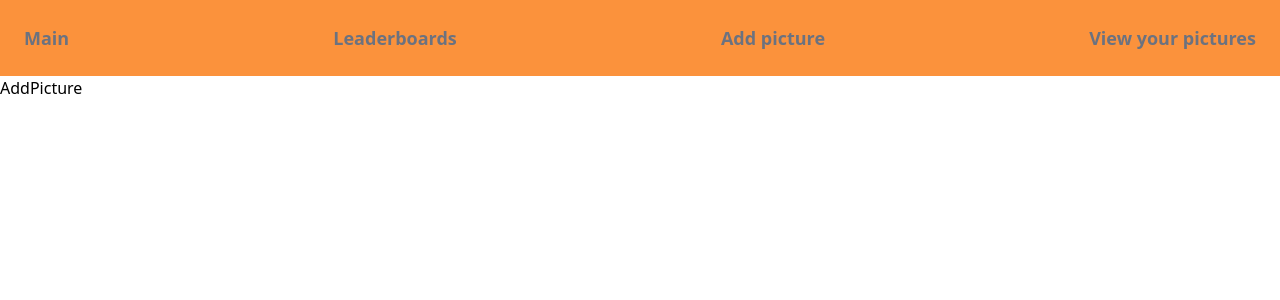
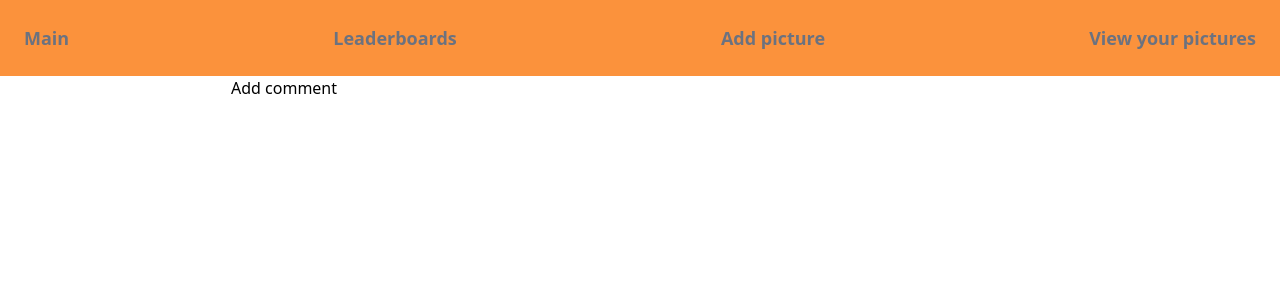
Before and after one commit to KrzysztofSnopek/Blog, a React (Create React App) app in the folder blog-exercise/: page /addpicture in a window 1280 px wide. Shown: the top 300 px of the page. Built offline with nearby package versions, Linux system fonts and the light colour scheme.

Commit message:
Adds uid to the project

```diff
--- a/blog-exercise/package.json
+++ b/blog-exercise/package.json
@@ -16,6 +16,7 @@
     "react-router-dom": "^6.8.1",
     "react-scripts": "5.0.1",
     "typescript": "^4.9.5",
+    "uid": "^2.0.1",
     "web-vitals": "^2.1.4"
   },
   "scripts": {
--- a/blog-exercise/src/Components/AddPicture/AddPicture.tsx
+++ b/blog-exercise/src/Components/AddPicture/AddPicture.tsx
@@ -1,5 +1,11 @@
-import React from "react";
+import { db } from "../../firebase";
+import { uid } from "uid";
 
 export function AddPicture() {
-  return <div>AddPicture</div>;
+  return (
+    <div>
+      <input type="text" />
+      <button>Add comment</button>
+    </div>
+  );
 }
```
Also changed, not shown: 1 other file (tests, documents, lock files or other folders).
